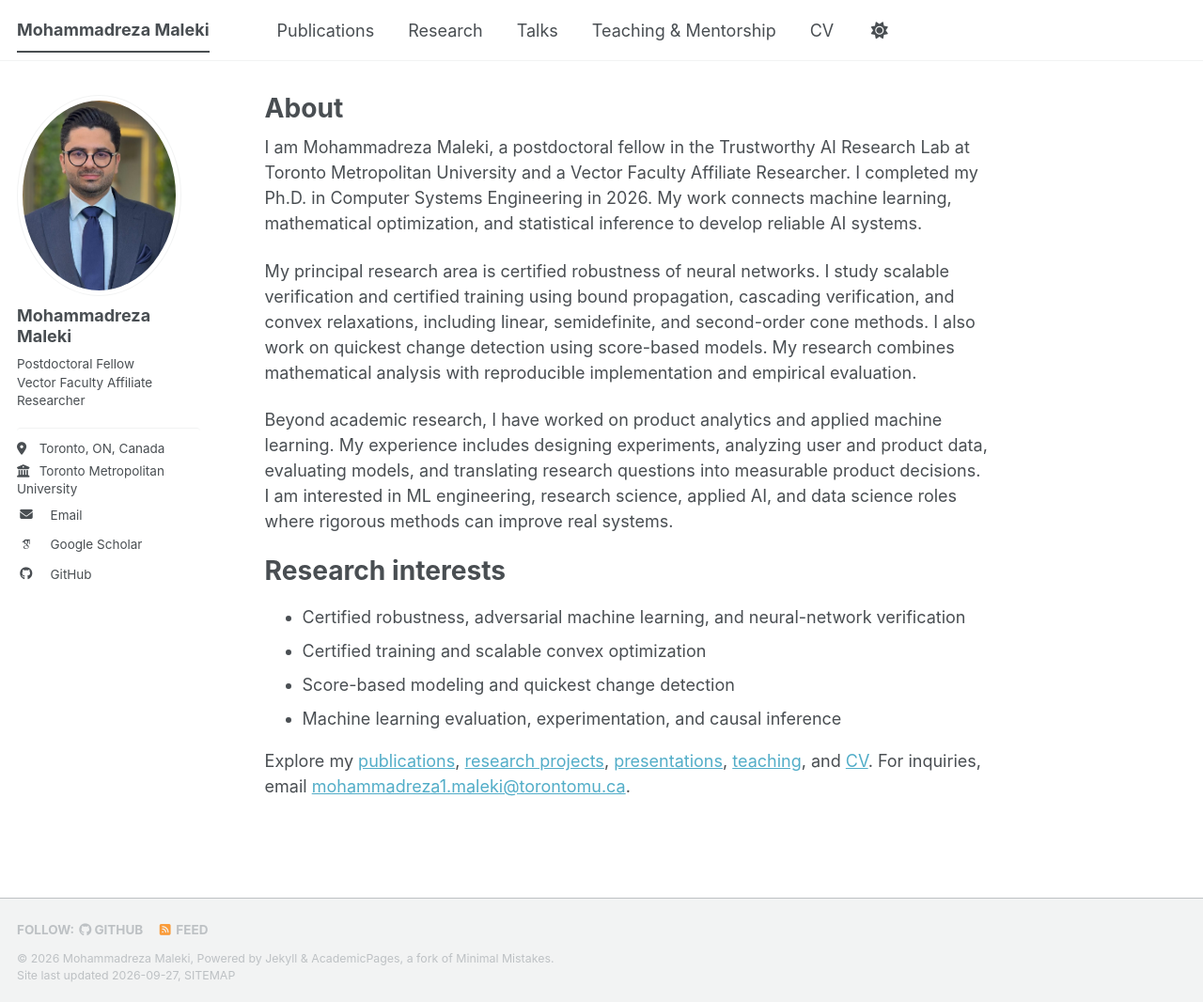
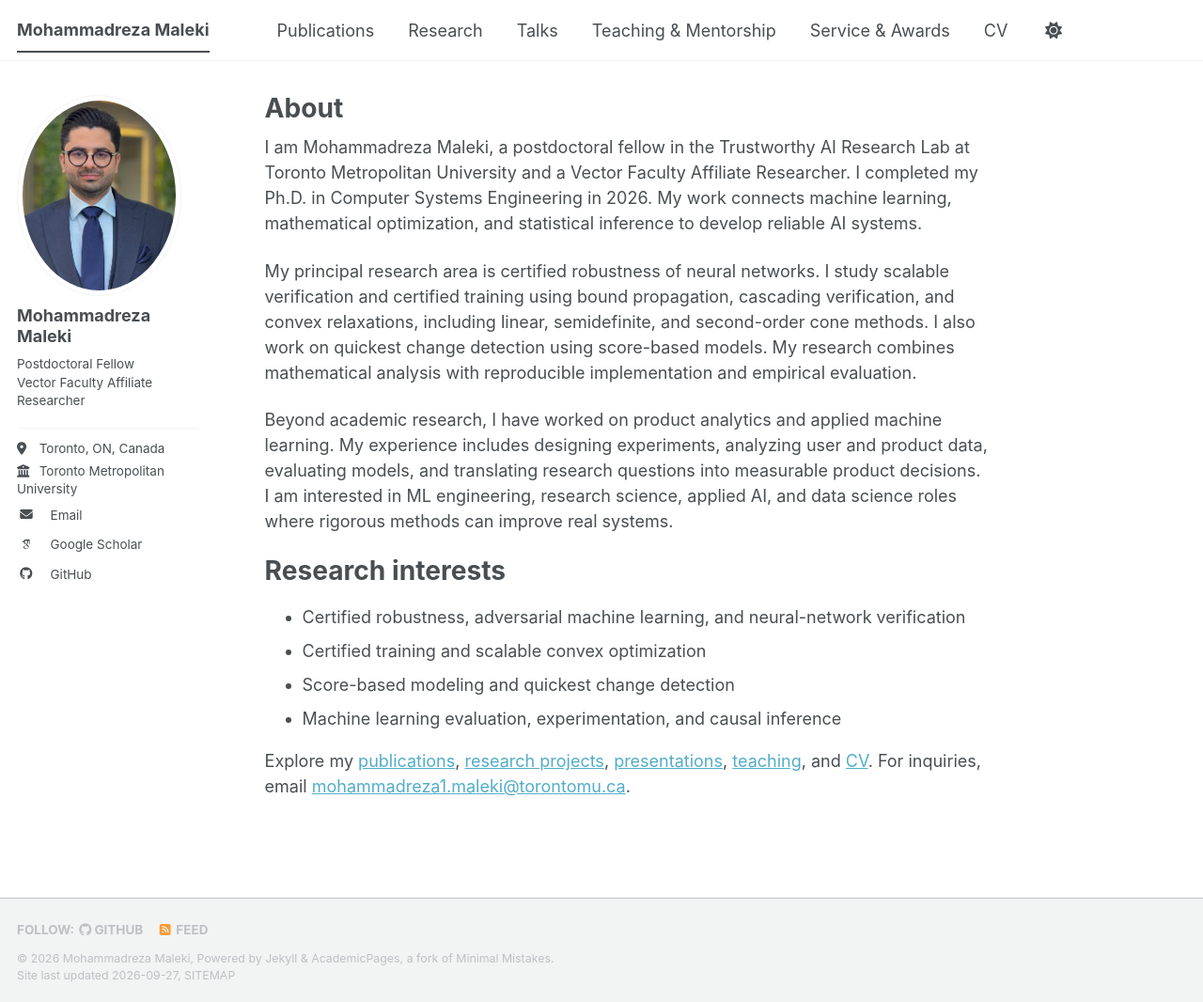
Before and after one commit to Mrezamaleki/mrezamaleki.github.io, a Jekyll site: the page built from _pages/about.md, in a window 1280 px wide and 1066 px high. Shown: the whole window at 94% size. Built offline with Jekyll 4.4.1, drawn with Linux system fonts in a browser that asks for light colours; some web fonts are replaced; a script bundle is joined from its source files by our own code; library files that are not in the unit come from our copies.

Commit message:
Link service and awards in _data/navigation.yml

```diff
--- a/_data/navigation.yml
+++ b/_data/navigation.yml
@@ -7,5 +7,7 @@ main:
     url: /talks/
   - title: "Teaching & Mentorship"
     url: /teaching/
+  - title: "Service & Awards"
+    url: /service-awards/
   - title: "CV"
     url: /cv/
```
